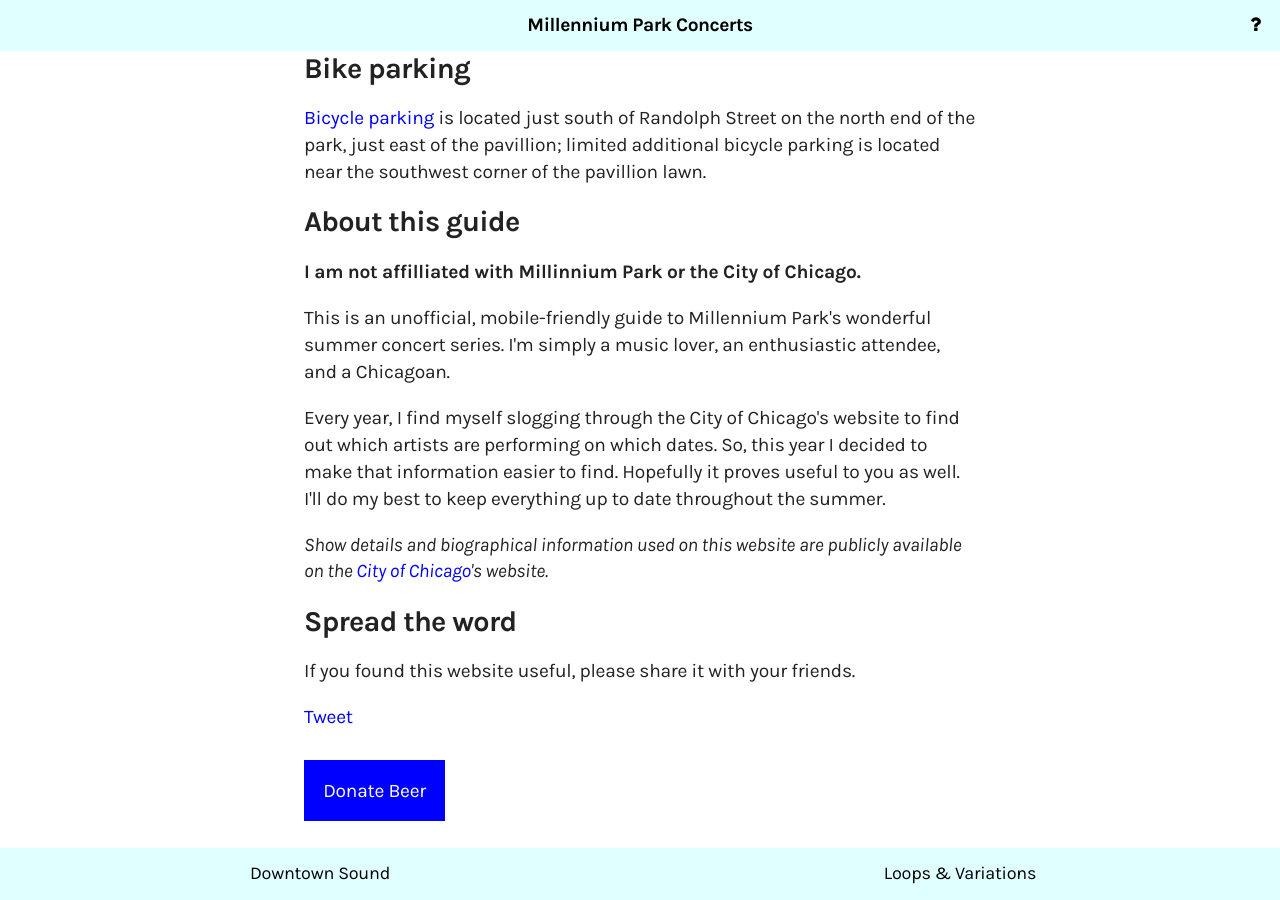
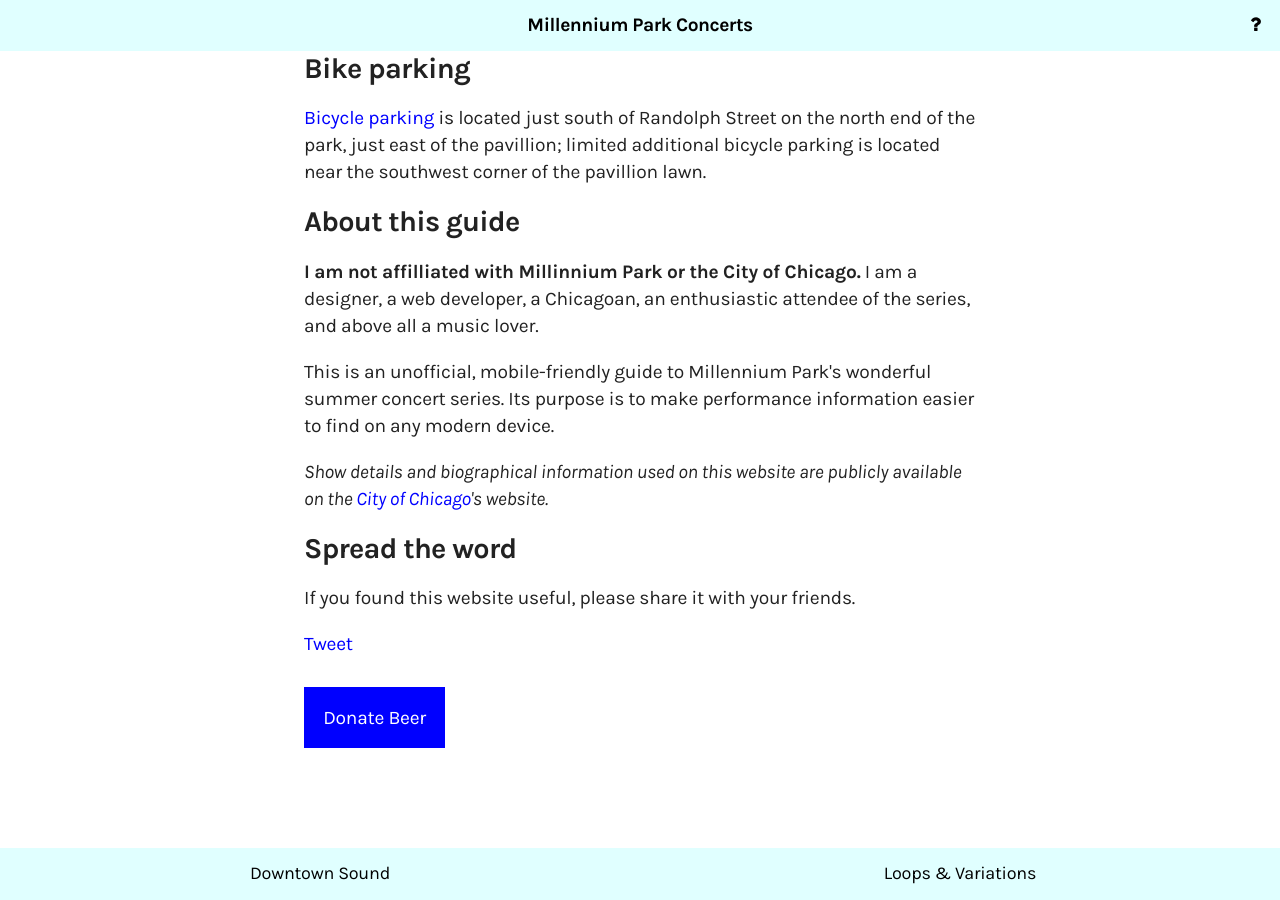
Before and after one commit to brynosaur/millenniumparkconcerts, a Jekyll site: the page built from information/index.html, in a window 1280 px wide and 900 px high, scrolled down 552 px. Built offline with Jekyll 4.4.1, drawn with Linux system fonts in a browser that asks for light colours; nearby versions of some CDN libraries; comment, search, counter and statistics services are not loaded.

Commit message:
Add info link to home page and update home page copy

```diff
--- a/_includes/header.html
+++ b/_includes/header.html
@@ -3,8 +3,8 @@
   {% unless page.path contains '_posts' %}
   <h2 class="page-title"><a href="#content">{{ page.title }}</a></h2>
   {% endunless %}
-  <a class="info-link" href="{{ site.baseurl }}/information"><i class="fa fa-question"></i></a>
   {% if page.path contains '_posts' %}
   <a class="back-link" href="/{{ page.categories }}/#{{ page.slug }}"><i class="fa fa-arrow-left"></i></a>
   {% endif %}
+  <a class="info-link" href="{{ site.baseurl }}/information"><i class="fa fa-question"></i></a>
 </header>
--- a/_layouts/home.html
+++ b/_layouts/home.html
@@ -7,6 +7,10 @@
     {% include head.html %}
 
     <body class="{{ page.class }}">
+
+        <header id="titlebar">
+          <a class="info-link" href="{{ site.baseurl }}/information"><i class="fa fa-question"></i></a>
+        </header>
 
         <div id="content">
 
--- a/information/index.html
+++ b/information/index.html
@@ -29,13 +29,11 @@
 
     <h2>About this guide</h2>
 
-    <p><b>I am not affilliated with Millinnium Park or the City of Chicago.</b></p>
+    <p><strong>I am not affilliated with Millinnium Park or the City of Chicago.</strong> I am a designer, a web developer, a Chicagoan, an enthusiastic attendee of the series, and above all a music lover.</p>
 
-    <p>This is an unofficial, mobile-friendly guide to Millennium Park's wonderful summer concert series. I'm simply a music lover, an enthusiastic attendee, and a Chicagoan.</p>
+    <p>This is an unofficial, mobile-friendly guide to Millennium Park's wonderful summer concert series. Its purpose is to make performance information easier to find on any modern device.</p>
 
-    <p>Every year, I find myself slogging through the City of Chicago's website to find out which artists are performing on which dates. So, this year I decided to make that information easier to find. Hopefully it proves useful to you as well. I'll do my best to keep everything up to date throughout the summer.</p>
-
-    <p><i>Show details and biographical information used on this website are publicly available on the <a href="http://www.millenniumpark.org">City of Chicago</a>'s website.</i></p>
+    <p><em>Show details and biographical information used on this website are publicly available on the <a href="http://www.millenniumpark.org">City of Chicago</a>'s website.</em></p>
 
    <h2>Spread the word</h2>
 
```
